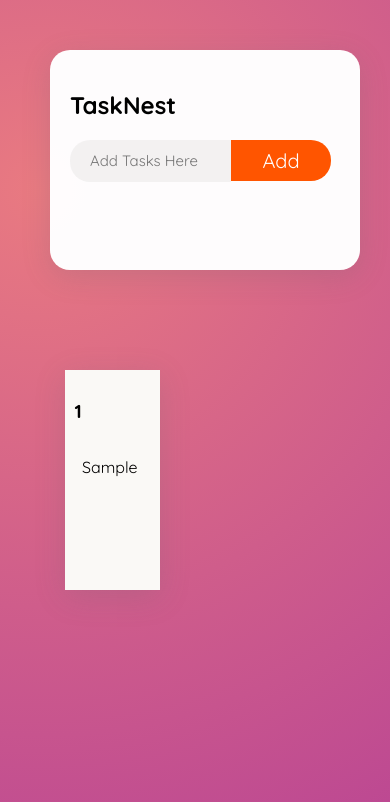
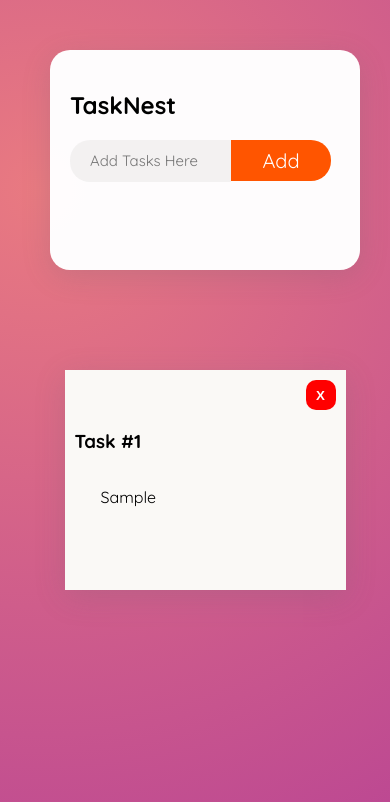
Before and after one commit to cs399f24/TaskNest, a React (Create React App) app: page / in a window 390 px wide. Both pictures are taken after typing "Sample" into the empty fields and a click on the button "Add". Shown: the top 802 px of the page. Built offline with nearby package versions, Linux system fonts and the light colour scheme.

Commit message:
added a delete btn, doesnt work yet, made it mobile responsive

```diff
--- a/src/App.css
+++ b/src/App.css
@@ -72,3 +72,33 @@
   gap: 40px;
   width: 90%;
 }
+
+
+@media screen and (max-width: 1250px) {
+  .todo-grid {
+    grid-template-columns: repeat(4,1fr);
+
+  }
+}
+
+
+@media screen and (max-width: 1000px) {
+  .todo-grid {
+    grid-template-columns: repeat(3,1fr);
+
+  }
+}
+
+@media screen and (max-width: 700px) {
+  .todo-grid {
+    grid-template-columns: repeat(2,1fr);
+
+  }
+}
+
+@media screen and (max-width: 600px) {
+  .todo-grid {
+    grid-template-columns: repeat(1,1fr);
+
+  }
+}
--- a/src/App.js
+++ b/src/App.js
@@ -2,7 +2,7 @@ import logo from './logo.svg';
 import './App.css';
 import { Card } from './components/card';
 import { useState } from 'react';
-import {motion} from 'framer-motion'
+import { motion } from 'framer-motion'
 
 
 function App() {
@@ -12,8 +12,12 @@ function App() {
 
 
   const createNewTask = () => {
+    if (newTodo != "") {
       setTask([...tasks, newTodo])
       setNewTodo("")
+
+    }
+
   }
 
 
@@ -21,8 +25,6 @@ function App() {
 
   return (
     <div className="App">
-
-
       <motion.div
         className='todo-task-container'
         initial={{ opacity: 0, y: -100 }}
@@ -44,13 +46,13 @@ transition={{ duration: 2 }}
       </motion.div>
 
 
+
       <div className='todo-grid'>
-
-        {tasks.map((task,index) => (
-
-          <Card number={index+1} description={task}/>
-        ))}
-
+        {
+        tasks.map((task, index) => (
+          <Card number={index + 1} description={task} />
+        ))
+        }
       </div>
 
     </div>
--- a/src/components/card.css
+++ b/src/components/card.css
@@ -5,6 +5,7 @@
     background-color: #FAF9F6;
     padding: 10px;
     box-shadow: rgba(100, 100, 111, 0.2) 0px 7px 29px 0px;
+    overflow: scroll;
 }
 
 .todo-card-text {
@@ -23,3 +24,27 @@
     width: 80%;
     text-align: left;
 }
+
+
+.delete-container {
+    display: flex;
+    justify-content: flex-end;
+}
+
+.todo-delete-btn {
+
+    width: 30px;
+    height: 30px;
+    border: none;
+    background-color: red;
+    text-align: center;
+    font-weight: bold;
+    color: white;
+    border-radius: 10px;
+
+}
+
+
+.todo-delete-btn:hover {
+    background-color: rgba(255, 0, 0, 0.783);
+}
--- a/src/components/card.jsx
+++ b/src/components/card.jsx
@@ -1,15 +1,20 @@
 import React from 'react';
 import './card.css'
-import {motion} from 'framer-motion'
+import { motion } from 'framer-motion'
 
 export const Card = (props) => {
     return (
         <motion.div
-        className='todo-card'
-        initial={{ opacity: 0, scale: 0 }}
-        animate={{ opacity: 1, scale: 1 }}
+
+            className='todo-card'
+            initial={{ opacity: 0, scale: 0 }}
+            animate={{ opacity: 1, scale: 1 }}
         >
-            <h3>{props.number}</h3>
+            <div className='delete-container'>
+            <button className='todo-delete-btn'>X</button>
+            </div>
+
+            <h3>Task #{props.number}</h3>
 
             <div className="todo-card-text">
                 <p>{props.description}</p>
```
Lines whose indentation alone changed are shown as unchanged.
